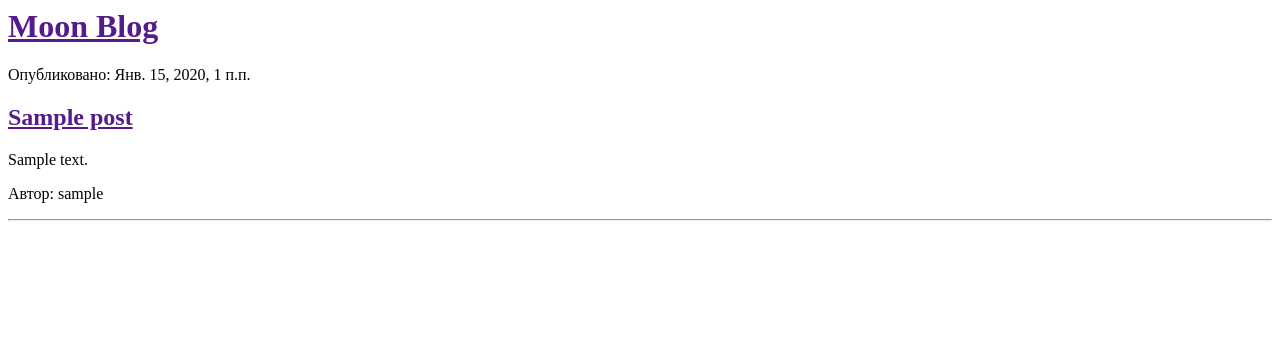
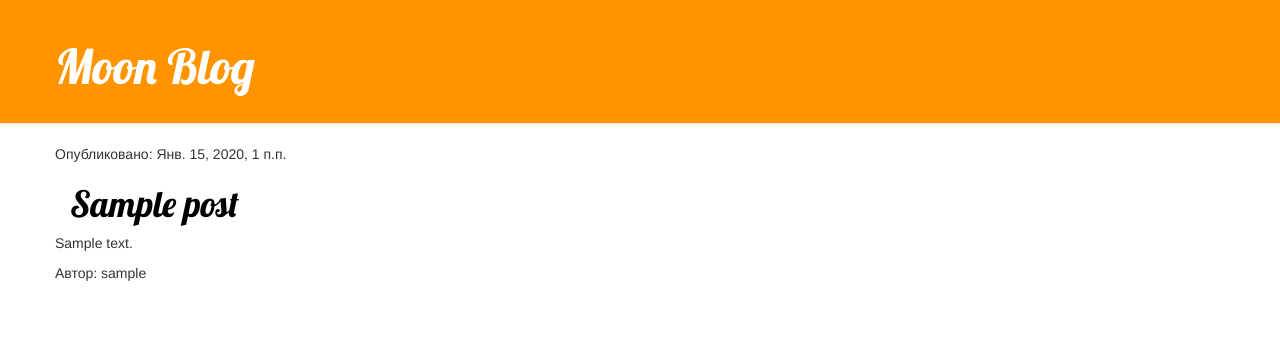
Before and after one commit to pecomnn/moonblog, a Django app: template blog/templates/blog/post_list.html in a window 1280 px wide. Shown: the top 352 px of the page. Run offline with Django 3.2, Linux system fonts and the light colour scheme; the template is opened without the code that fills it: values that come from a table or form of the project are taken from there, others are empty; tables that the repository leaves empty hold one stand-in row (values such as "Sample post"); some libraries are stand-ins or nearby versions.

Commit message:
Before deploy

```diff
--- /dev/null
+++ b/blog/static/css/base.css
@@ -0,0 +1,52 @@
+h1 a {
+    color: #FCA205;
+    font-family: 'Lobster';
+}
+
+.page-header {
+    background-color: #ff9400;
+    margin-top: 0;
+    padding: 20px 20px 20px 40px;
+}
+
+.page-header h1, .page-header h1 a, .page-header h1 a:visited, .page-header h1 a:active {
+    color: #ffffff;
+    font-size: 36pt;
+    text-decoration: none;
+}
+
+.content {
+    margin-left: 40px;
+}
+
+h1, h2, h3, h4 {
+    font-family: 'Lobster', cursive;
+    padding-left: 15px;
+}
+
+.date {
+    color: #828282;
+}
+
+.save {
+    float: right;
+}
+
+.post-form textarea, .post-form input {
+    width: 100%;
+}
+
+.top-menu, .top-menu:hover, .top-menu:visited {
+    color: #ffffff;
+    float: right;
+    font-size: 26pt;
+    margin-right: 20px;
+}
+
+.post {
+    margin-bottom: 70px;
+}
+
+.post h1 a, .post h1 a:visited {
+    color: #000000;
+}
--- a/blog/templates/blog/post_list.html
+++ b/blog/templates/blog/post_list.html
@@ -1,23 +1,35 @@
+{% load staticfiles %}
 <html>
     <head>
         <title>moonblog</title>
+        <link href="//fonts.googleapis.com/css?family=Lobster&subset=latin,latin-ext" rel="stylesheet" type="text/css">
+        <link rel="stylesheet" href="//maxcdn.bootstrapcdn.com/bootstrap/3.2.0/css/bootstrap.min.css">
+        <link rel="stylesheet" href="//maxcdn.bootstrapcdn.com/bootstrap/3.2.0/css/bootstrap-theme.min.css">
+        <link rel="stylesheet" href="{% static 'css/base.css' %}">
     </head>
     <body>
-        <div>
-            <h1><a href="">Moon Blog</a></h1>
+        <div class = "page-header">
+            <h1><a href = "">Moon Blog</a></h1>
         </div>
+
+        <div class="content container">
+        <div class="row">
+        <div class="col-md-8">
 
         {% for post in posts %}
 
-        <div>
+        <div  class="post">
             <p>Опубликовано: {{post.published_date}}</p>
-            <h2><a href = "">{{post.title}}</a></h2>
+            <h1><a href = "">{{post.title}}</a></h1>
             <p>{{post.text}}</p>
             <p>Автор: {{post.author|linebreaksbr}}</p>
         </div>
-        <hr>
 
         {% endfor %}
+
+        </div>
+        </div>
+        </div>
 
 
     </body>
```
